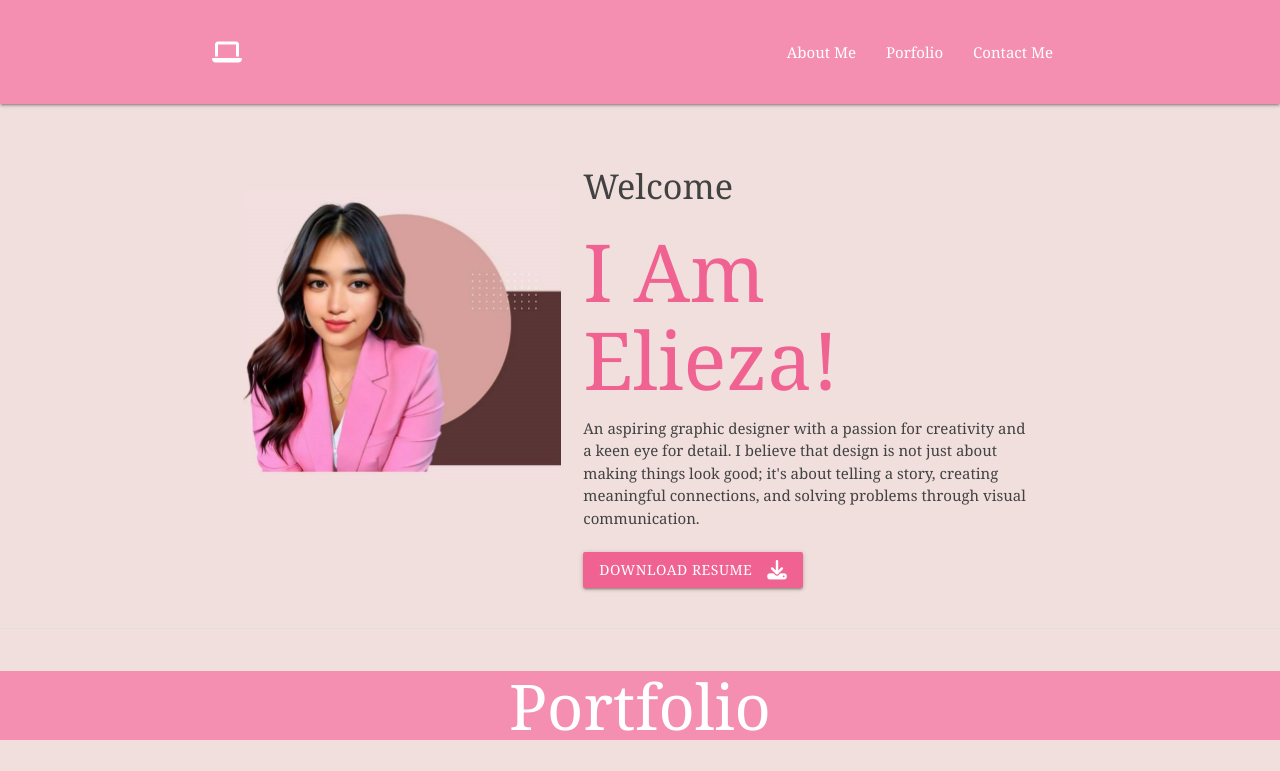
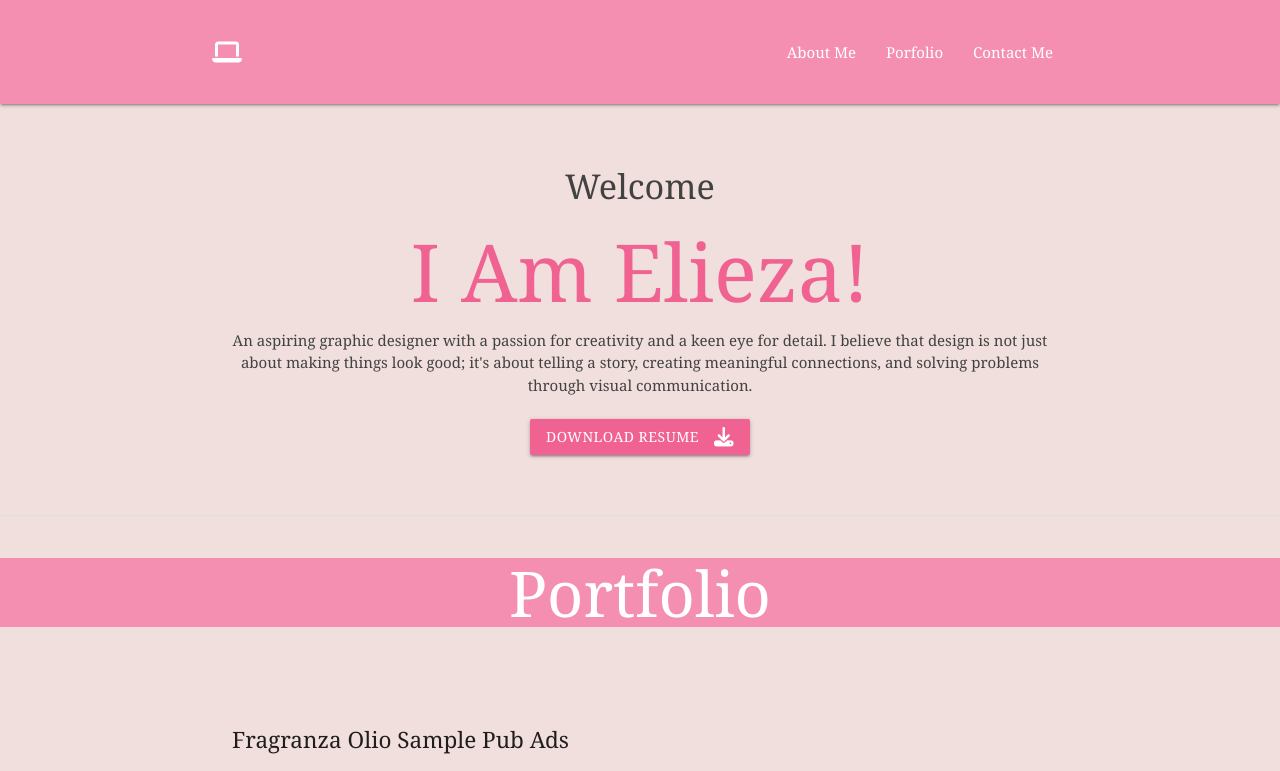
Before and after one commit to EllieGithub07/cwd-finalproject-2023, a plain HTML site: page index.html in a window 1280 px wide. Shown: the top 771 px of the page. Drawn offline with nearby package versions, Linux system fonts and the light colour scheme.

Commit message:
Initial commit

```diff
--- a/index.html
+++ b/index.html
@@ -28,7 +28,7 @@
                 </a>
                 <ul id="nav-mobile" class="right hide-on-med-and-down">
                     <li><a href="#about" target="_blank">About Me</a></li>
-                    <li><a href="#porfolio" target="_blank">Porfolio</a></li>
+                    <li><a href="#portfolio" target="_blank">Porfolio</a></li>
                     <li><a href="#contact" target="_blank">Contact Me</a></li></ul>
             </div>
         </div>
@@ -41,16 +41,13 @@
     <div class="container">
         <div class="row">
             <section id="about" class="section">
-                        <div class="col s7 push-s5">
+                        <div class="center">
                         <h4 class="grey-text text-darken-3">Welcome</h4>
                     <h4 class="name-text pink-text text-lighten-2">I Am Elieza!</h4>
                     <span class="grey-text text-darken-3">An aspiring graphic designer with a passion for creativity and a keen eye for detail. I believe that design is not just about making things look good; it's about telling a story, creating meaningful connections, and solving problems through visual communication.</span><br><br>
                     <a class="waves-effect waves-light btn pink lighten-2" href="https://drive.google.com/file/d/15RoEeyRLckLlitZYLuKaYip9ZLH4vayb/view?usp=drive_link" target="_blank"><i class="fa-solid fa-download right" style="color: #ffffff;" ></i>Download Resume</a>
                         </div>
-                    <div class="col s5 pull-s7">
-                        <br><br>
-                    <img class="responsive-img" width="350" src="img/img1.jpg">
-                    </div>
+
             </section>
 
         </div>
```
